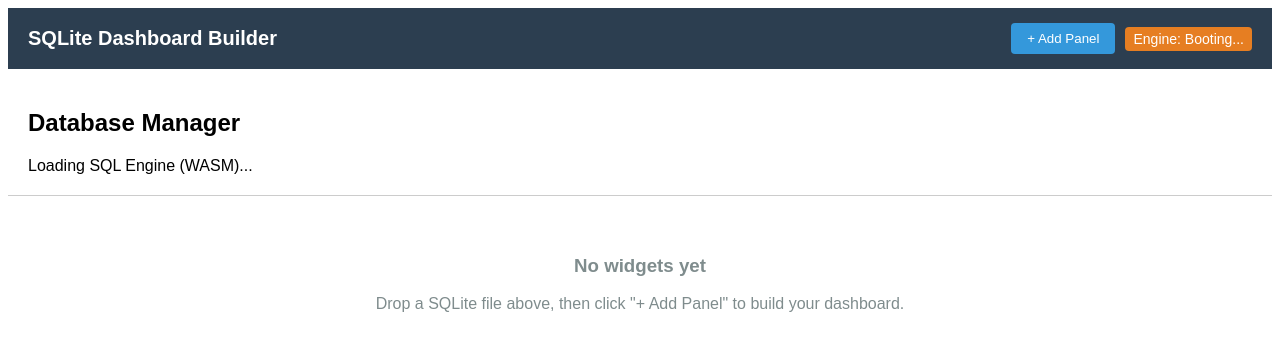
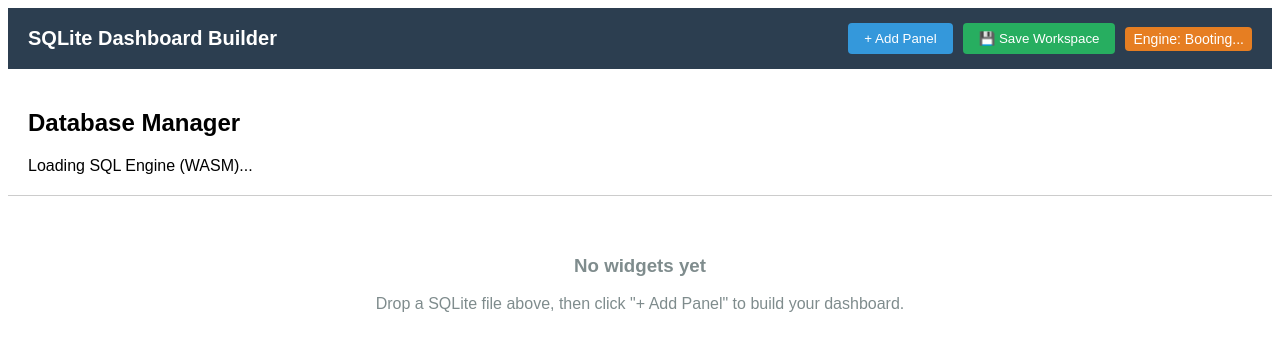
Before and after one commit to bladehaze/dashboard-quine, a React (Vite) app: page / in a window 1280 px wide. Shown: the top 350 px of the page. Built offline with nearby package versions, Linux system fonts and the light colour scheme; the HTML template or start-up script is replaced by a standard one.

Commit message:
Phase 4: Persistence Mechanism 1 (The Quine) implemented via File System Access API and DOM mutation

```diff
--- a/index.html
+++ b/index.html
@@ -4,6 +4,7 @@
     <meta charset="UTF-8" />
     <meta name="viewport" content="width=device-width, initial-scale=1.0" />
     <title>SQLite Dashboard Builder</title>
+    <script id="dashboard-state" type="application/json">[]</script>
   </head>
   <body>
     <div id="root"></div>
--- a/package.json
+++ b/package.json
@@ -26,6 +26,8 @@
     "@types/react-grid-layout": "^1.3.5",
     "@types/sql.js": "^1.4.9",
     "@vitejs/plugin-react": "^4.3.1",
+    "playwright": "^1.60.0",
+    "serve": "^14.2.6",
     "typescript": "^5.4.5",
     "vite": "^5.2.12"
   }
--- a/src/App.tsx
+++ b/src/App.tsx
@@ -9,6 +9,22 @@ function App() {
   const [widgets, setWidgets] = useState<Widget[]>([]);
   const [widgetData, setWidgetData] = useState<Record<string, any[]>>({});
   const [showModal, setShowModal] = useState(false);
+  const [fileHandle, setFileHandle] = useState<any>(null);
+
+  // Rehydrate state on boot
+  useEffect(() => {
+    try {
+      const stateScript = document.getElementById('dashboard-state');
+      if (stateScript && stateScript.textContent) {
+        const loadedWidgets = JSON.parse(stateScript.textContent);
+        if (Array.isArray(loadedWidgets) && loadedWidgets.length > 0) {
+          setWidgets(loadedWidgets);
+        }
+      }
+    } catch (e) {
+      console.error("Failed to parse initial dashboard state", e);
+    }
+  }, []);
 
   // Re-run queries for all widgets when db or widgets change
   useEffect(() => {
@@ -22,7 +38,7 @@ function App() {
         console.error(`Failed to load data for widget ${widget.id}`, e);
       }
     });
-  }, [widgets, workerState.isReady]); // We'd ideally also depend on the databases changing, but keeping it simple
+  }, [widgets, workerState.isReady]);
 
   const handleAddWidget = (widget: Widget) => {
     setWidgets([...widgets, widget]);
@@ -48,6 +64,51 @@ function App() {
     });
   };
 
+  const handleSaveQuine = async () => {
+    try {
+      // 1. Mutate the DOM's script tag with current state
+      const stateScript = document.getElementById('dashboard-state');
+      if (stateScript) {
+        stateScript.textContent = JSON.stringify(widgets);
+      }
+
+      // 2. Serialize the entire HTML document
+      const htmlContent = '<!DOCTYPE html>\n' + document.documentElement.outerHTML;
+
+      // 3. Try File System Access API
+      if ('showSaveFilePicker' in window) {
+        let handle = fileHandle;
+        if (!handle) {
+          handle = await (window as any).showSaveFilePicker({
+            suggestedName: 'dashboard.html',
+            types: [{
+              description: 'HTML Document',
+              accept: { 'text/html': ['.html'] },
+            }],
+          });
+          setFileHandle(handle);
+        }
+        const writable = await handle.createWritable();
+        await writable.write(htmlContent);
+        await writable.close();
+        alert('Workspace saved successfully!');
+      } else {
+        // 4. Fallback Blob download
+        const blob = new Blob([htmlContent], { type: 'text/html' });
+        const url = URL.createObjectURL(blob);
+        const a = document.createElement('a');
+        a.href = url;
+        a.download = 'dashboard.html';
+        a.click();
+        URL.revokeObjectURL(url);
+      }
+    } catch (err: any) {
+      if (err.name !== 'AbortError') {
+        alert('Failed to save: ' + err.message);
+      }
+    }
+  };
+
   return (
     <div style={{ fontFamily: 'sans-serif', margin: 0, padding: 0 }}>
       <header style={{ background: '#2c3e50', color: 'white', padding: '15px 20px', display: 'flex', justifyContent: 'space-between', alignItems: 'center' }}>
@@ -58,6 +119,13 @@ function App() {
             style={{ padding: '8px 16px', background: '#3498db', color: 'white', border: 'none', borderRadius: '4px', cursor: 'pointer' }}
           >
             + Add Panel
+          </button>
+          <button
+            onClick={handleSaveQuine}
+            style={{ padding: '8px 16px', background: '#27ae60', color: 'white', border: 'none', borderRadius: '4px', cursor: 'pointer' }}
+            title="Save workspace as a continuous HTML file"
+          >
+            💾 Save Workspace
           </button>
           <div style={{ fontSize: '14px', background: workerState.isReady ? '#27ae60' : '#e67e22', padding: '4px 8px', borderRadius: '4px' }}>
             Engine: {workerState.isReady ? 'Online' : 'Booting...'}
```
Also changed, not shown: screenshot.js (added, +28 -0 lines), mockup-screenshot.png (added), 2 other files (tests, documents, lock files or other folders).
